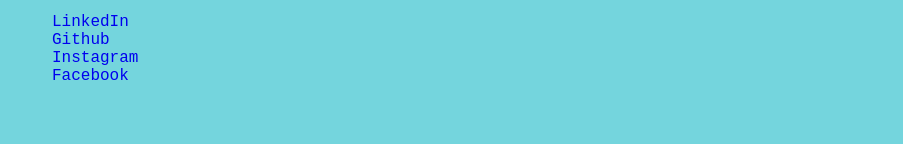
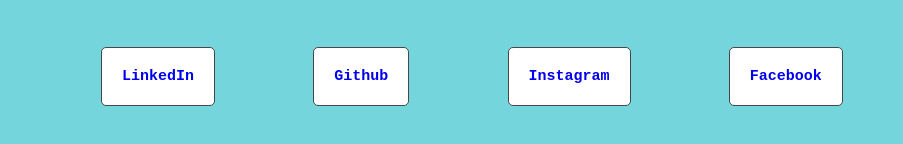
Before and after one commit to ahmadshahrour951/style-your-portfolio, a plain HTML site: page index.html in a window 1280 px wide. Shown: the part 1702-1846 px from the top of the page, without its empty margins (188-1091 px from the left). Before the commit the page ends 1803 px from the top, so only its background shows below. Drawn offline with Linux system fonts and the light colour scheme.

Commit message:
Footer styling

```diff
--- a/styles.css
+++ b/styles.css
@@ -94,3 +94,24 @@
 figcaption {
   font-size: 12px;
 }
+
+footer {
+  margin: 50px 0px;
+}
+
+footer ul {
+  display: flex;
+  flex-direction: row;
+  justify-content: space-around;
+}
+
+footer li {
+  padding: 20px;
+  border: 1px solid;
+  background-color: white;
+  color: #484848;
+  font-weight: bold;
+  border-radius: 5px;
+  color: #484848;
+  font-size: 15px;
+}
```
